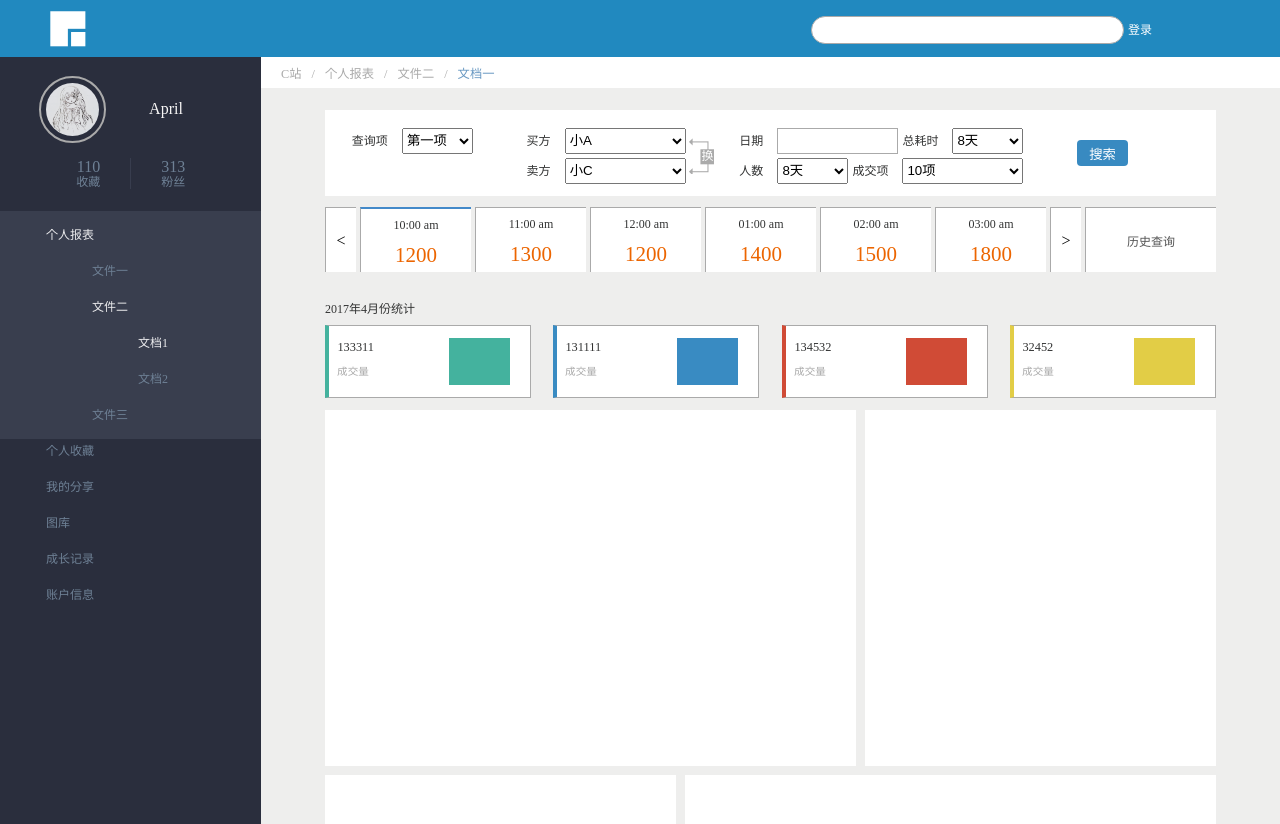
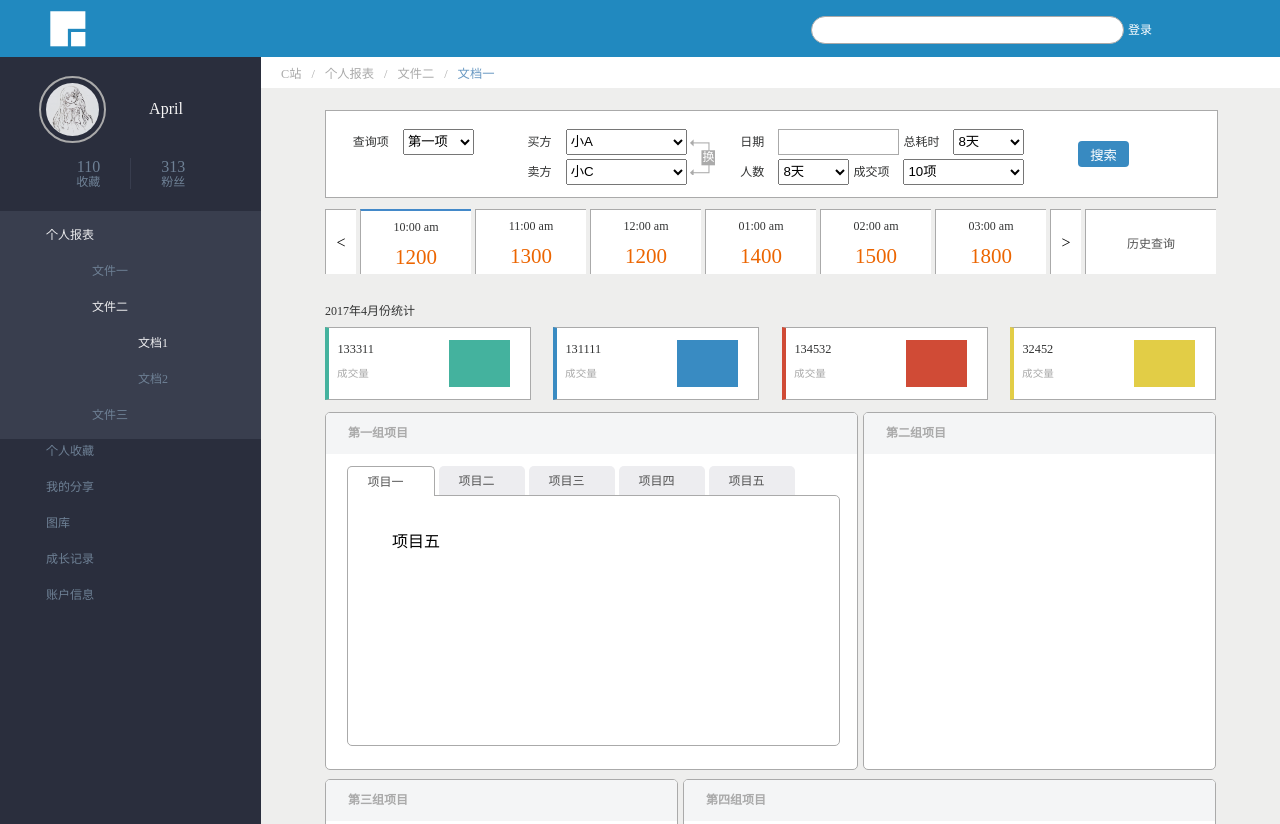
Before and after one commit to ChunlLing/IFE-Assignment, a plain HTML site: page 小薇学院/Task9/index.html in a window 1280 px wide. Shown: the top 824 px of the page. Drawn offline with Linux system fonts and the light colour scheme.

Commit message:
module-5，链接跳转置顶、tab标签样式

```diff
--- a/小薇学院/Task9/css/index.css
+++ b/小薇学院/Task9/css/index.css
@@ -31,6 +31,15 @@ body {
 	content: "";
 	display: block;
 	clear: both;
+}
+.module-header {
+	height: 41px;
+	line-height: 41px;
+	background-color: #f4f5f6;
+	text-indent: 22px;
+	font-size: 12px;
+	font-family: "SimHei";
+	color: #aaaaaa;
 }
 
 /* header */
@@ -124,6 +133,7 @@ body {
 	height: 86px;
 	margin: 20px auto 0px;
 	background-color: #fff;
+	border: 1px solid #aaa;
 }
 .module-2 .col {
 	position: relative;
@@ -369,6 +379,86 @@ body {
 	float: left;
 	margin-top: 14px;
 	background-color: #fff;
+	border: 1px solid #aaa;
+	border-radius: 5px;
+	overflow: hidden;
+}
+.module-5 .project {
+	position: relative;
+	left: 50%;
+	top: 29px;
+	width: 491px;
+	height: 249px;
+	margin-left: -245px;
+	margin-top: 12px;
+	border: 1px solid #aaa;
+	border-radius: 0px 5px 5px 5px;
+}
+.module-5 .tab {
+	position: absolute;
+	left: -1px;
+	top: -30px;
+	height: 28px;
+	line-height: 28px;
+}
+.module-5 .tab .item {
+	float: left;
+	width: 46px;
+	margin: 0px 2px;
+	padding: 0px 20px;
+	border-radius: 5px 5px 0px 0px;
+	background-color: #ededf0;
+}
+.module-5 .tab .item:first-child {
+	margin-left: 0px;
+}
+.module-5 .tab .item.active {
+	border: 1px solid #aaa;
+	border-bottom: none;
+	background-color: #fff;
+}
+.module-5 .tab .item:hover, .module-5 .tab .item:visited {
+	border: 1px solid #aaa;
+	border-bottom: none;
+	background-color: #fff;
+}
+.module-5 .tab-title {
+	font-size: 12px;
+	font-family: "Microsoft YaHei";
+	color: #535353;
+}
+#project-1:target, #project-2:target, #project-3:target, #project-4:target, #project-5:target {
+	z-index: 1;
+}
+.module-5 .project-content {
+	position: absolute;
+	top: 50%;
+	left: 50%;
+	width: 403px;
+	height: 186px;
+	margin-left: -201px;
+	margin-top: -93px;
+	background-color: #fff;
+	z-index: 0;
+}
+.module-5 .project-content:first-child {
+	z-index: 1;
+}
+.module-5 .project-content table {
+	width: 100%;
+	height: 186px;
+	border: 1px solid #aaa;
+	border-collapse: collapse;
+}
+.module-5 .project-content td {
+	border: 1px solid #aaa;
+	text-align: center;
+}
+.module-5 .project-content-text {
+	font-size: 12px;
+	font-family: "SimSun";
+	color: #535353;
+	line-height: 2;
 }
 
 /* module6 */
@@ -378,6 +468,9 @@ body {
 	float: right;
 	margin-top: 14px;
 	background-color: #fff;
+	border: 1px solid #aaa;
+	border-radius: 5px;
+	overflow: hidden;
 }
 
 /* module7 */
@@ -387,6 +480,9 @@ body {
 	float: left;
 	margin-top: 9px;
 	background-color: #fff;
+	border: 1px solid #aaa;
+	border-radius: 5px;
+	overflow: hidden;
 }
 
 /* module8 */
@@ -396,6 +492,9 @@ body {
 	float: right;
 	margin-top: 9px;
 	background-color: #fff;
+	border: 1px solid #aaa;
+	border-radius: 5px;
+	overflow: hidden;
 }
 
 /* sidebar */
--- a/小薇学院/Task9/index.html
+++ b/小薇学院/Task9/index.html
@@ -171,17 +171,88 @@
 			</div>
 			<div class="row row-5">
 				<!-- 模块五 -->
-				<div class="module-5"></div>
+				<div class="module-5">
+					<h1 class="module-header">第一组项目</h1>
+					<div class="project">
+						<ul class="tab">
+							<li class="item active"><a href="#project-1" class="tab-title">项目一</a></li>
+							<li class="item"><a href="#project-2" class="tab-title">项目二</a></li>
+							<li class="item"><a href="#project-3" class="tab-title">项目三</a></li>
+							<li class="item"><a href="#project-4" class="tab-title">项目四</a></li>
+							<li class="item"><a href="#project-5" class="tab-title">项目五</a></li>
+						</ul>
+						<div class="project-content" id="project-1">
+							<table>
+								<tbody>
+									<tr>
+										<td class="project-content-text">购买材料一</td>
+										<td class="project-content-text">购买材料一</td>
+										<td class="project-content-text">购买材料一</td>
+										<td class="project-content-text">购买材料一</td>
+									</tr>
+									<tr>
+										<td class="project-content-text">购买材料一</td>
+										<td class="project-content-text">购买材料一</td>
+										<td class="project-content-text">购买材料一</td>
+										<td class="project-content-text">购买材料一</td>
+									</tr>
+									<tr>
+										<td class="project-content-text">购买材料一</td>
+										<td class="project-content-text">购买材料一</td>
+										<td class="project-content-text">购买材料一</td>
+										<td class="project-content-text">购买材料一</td>
+									</tr>
+									<tr>
+										<td class="project-content-text">购买材料一</td>
+										<td class="project-content-text">购买材料一</td>
+										<td class="project-content-text">购买材料一</td>
+										<td class="project-content-text">购买材料一</td>
+									</tr>
+									<tr>
+										<td class="project-content-text">购买材料一</td>
+										<td class="project-content-text">购买材料一</td>
+										<td class="project-content-text">购买材料一</td>
+										<td class="project-content-text">购买材料一</td>
+									</tr>
+									<tr>
+										<td class="project-content-text">购买材料一</td>
+										<td class="project-content-text">购买材料一</td>
+										<td class="project-content-text">购买材料一</td>
+										<td class="project-content-text">购买材料一</td>
+									</tr>
+								</tbody>
+							</table>
+						</div>
+						<div class="project-content" id="project-2">
+							<p>项目二</p>
+						</div>
+						<div class="project-content" id="project-3">
+							<p>项目三</p>
+						</div>
+						<div class="project-content" id="project-4">
+							<p>项目四</p>
+						</div>
+						<div class="project-content" id="project-5">
+							<p>项目五</p>
+						</div>
+					</div>
+				</div>
 
 				<!-- 模块六 -->
-				<div class="module-6"></div>
+				<div class="module-6">
+					<h1 class="module-header">第二组项目</h1>
+				</div>
 			</div>
 			<div class="row row-6">
 				<!-- 模块七 -->
-				<div class="module-7"></div>
+				<div class="module-7">
+					<h1 class="module-header">第三组项目</h1>
+				</div>
 
 				<!-- 模块八 -->
-				<div class="module-8"></div>
+				<div class="module-8">
+					<h1 class="module-header">第四组项目</h1>
+				</div>
 			</div>
 		</div>
 	</div>
```
